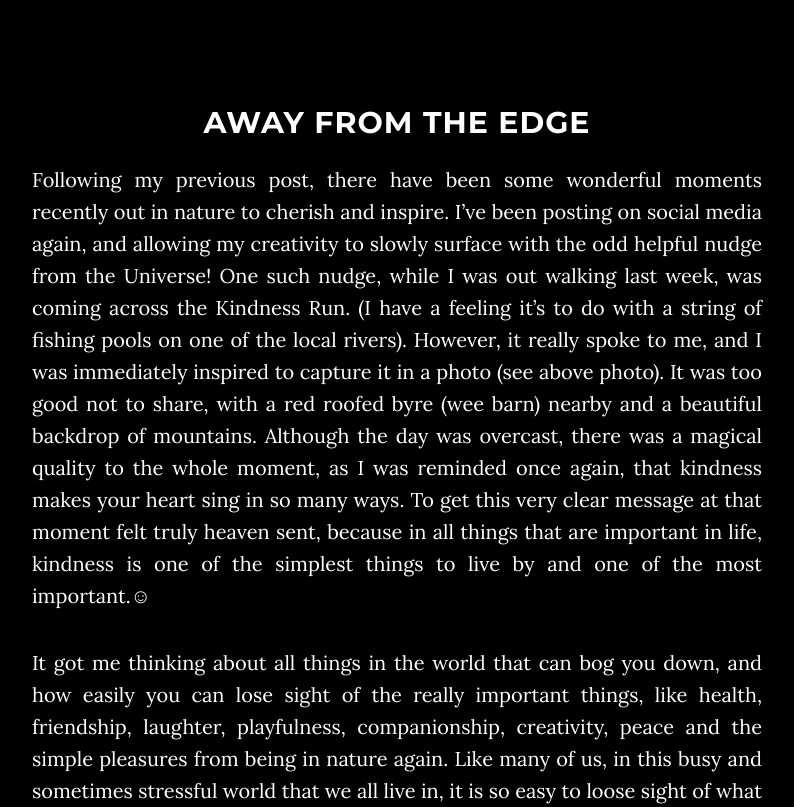
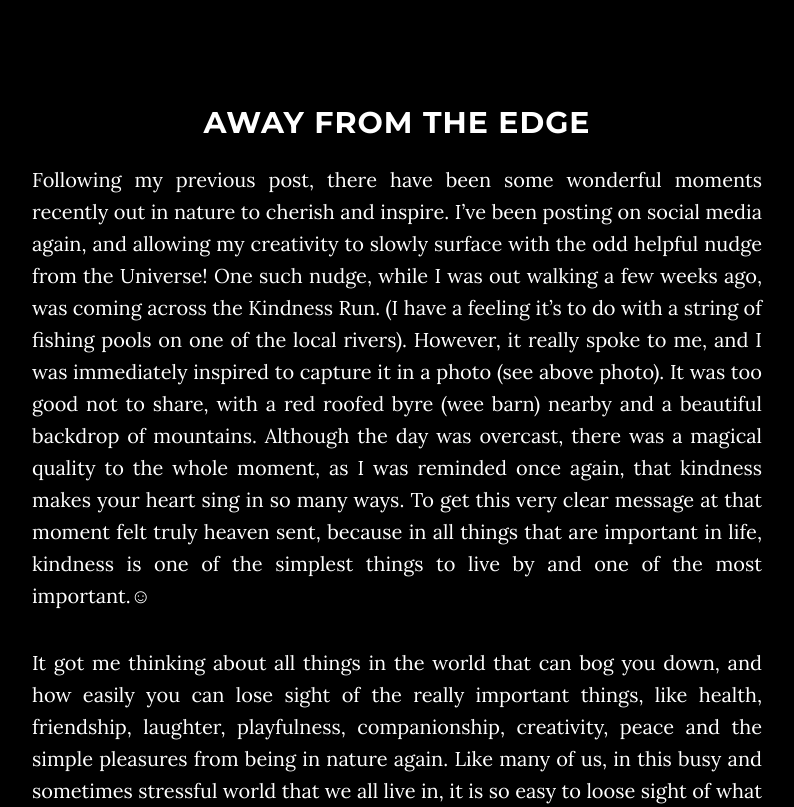
Before and after one commit to cardsfromtheedge/cardsfromtheedge.github.io, a Jekyll site: the page built from _posts/2017-08-12-Away-from-The-Edge.md, in a window 1280 px wide and 900 px high, scrolled down 811 px, cut to the strip 93-900 px from the top of the window. Shown: the whole strip, without its empty margins (243-1037 px from the left). Built offline with Jekyll 4.4.1, drawn with Linux system fonts in a browser that asks for light colours.

Commit message:
Update 2017-08-12-Away-from-The-Edge.md

```diff
--- a/_posts/2017-08-12-Away-from-The-Edge.md
+++ b/_posts/2017-08-12-Away-from-The-Edge.md
@@ -6,7 +6,7 @@ date:       2017-08-12 12:00:00
 author:     "Jo Turner"
 header-img: "img/Kindnessrun2.jpg"
 ---
-Following my previous post, there have been some wonderful moments recently out in nature to cherish and inspire. I’ve been posting on social media again, and allowing my creativity to slowly surface with the odd helpful nudge from the Universe! One such nudge, while I was out walking last week, was coming across the Kindness Run. (I have a feeling it’s to do with a string of fishing pools on one of the local rivers). However, it really spoke to me, and I was immediately inspired to capture it in a photo (see above photo). It was too good not to share, with a red roofed byre (wee barn) nearby and a beautiful backdrop of mountains. Although the day was overcast, there was a magical quality to the whole moment, as I was reminded once again, that kindness makes your heart sing in so many ways. To get this very clear message at that moment felt truly heaven sent, because in all things that are important in life, kindness is one of the simplest things to live by and one of the most important.☺
+Following my previous post, there have been some wonderful moments recently out in nature to cherish and inspire. I’ve been posting on social media again, and allowing my creativity to slowly surface with the odd helpful nudge from the Universe! One such nudge, while I was out walking a few weeks ago, was coming across the Kindness Run. (I have a feeling it’s to do with a string of fishing pools on one of the local rivers). However, it really spoke to me, and I was immediately inspired to capture it in a photo (see above photo). It was too good not to share, with a red roofed byre (wee barn) nearby and a beautiful backdrop of mountains. Although the day was overcast, there was a magical quality to the whole moment, as I was reminded once again, that kindness makes your heart sing in so many ways. To get this very clear message at that moment felt truly heaven sent, because in all things that are important in life, kindness is one of the simplest things to live by and one of the most important.☺
 
 It got me thinking about all things in the world that can bog you down, and how easily you can lose sight of the really important things, like health, friendship, laughter, playfulness, companionship, creativity, peace and the simple pleasures from being in nature again. Like many of us, in this busy and sometimes stressful world that we all live in, it is so easy to loose sight of what truly matters to us.  We all have a different path to walk upon, but if we tread softly with compassion and kindness towards our fellow human beings and of course, ourselves, we will go a long way to leading a full-filling life of joy and contentment.
 
```
